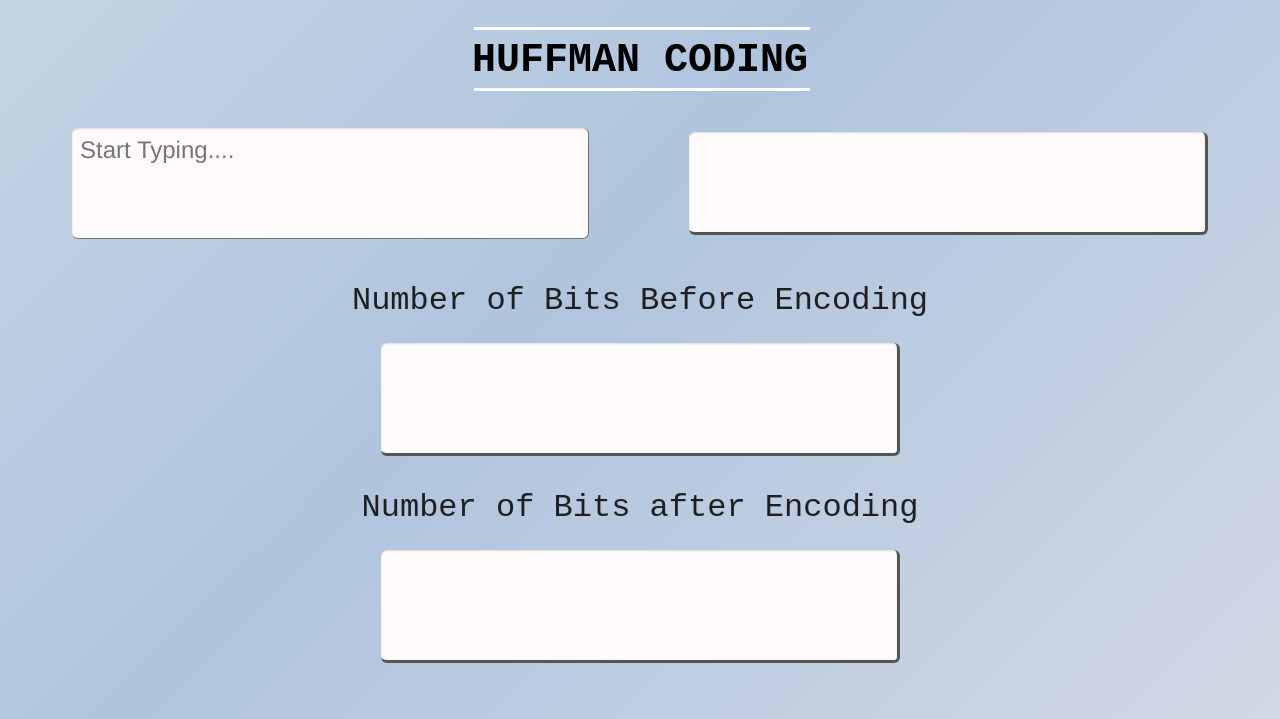
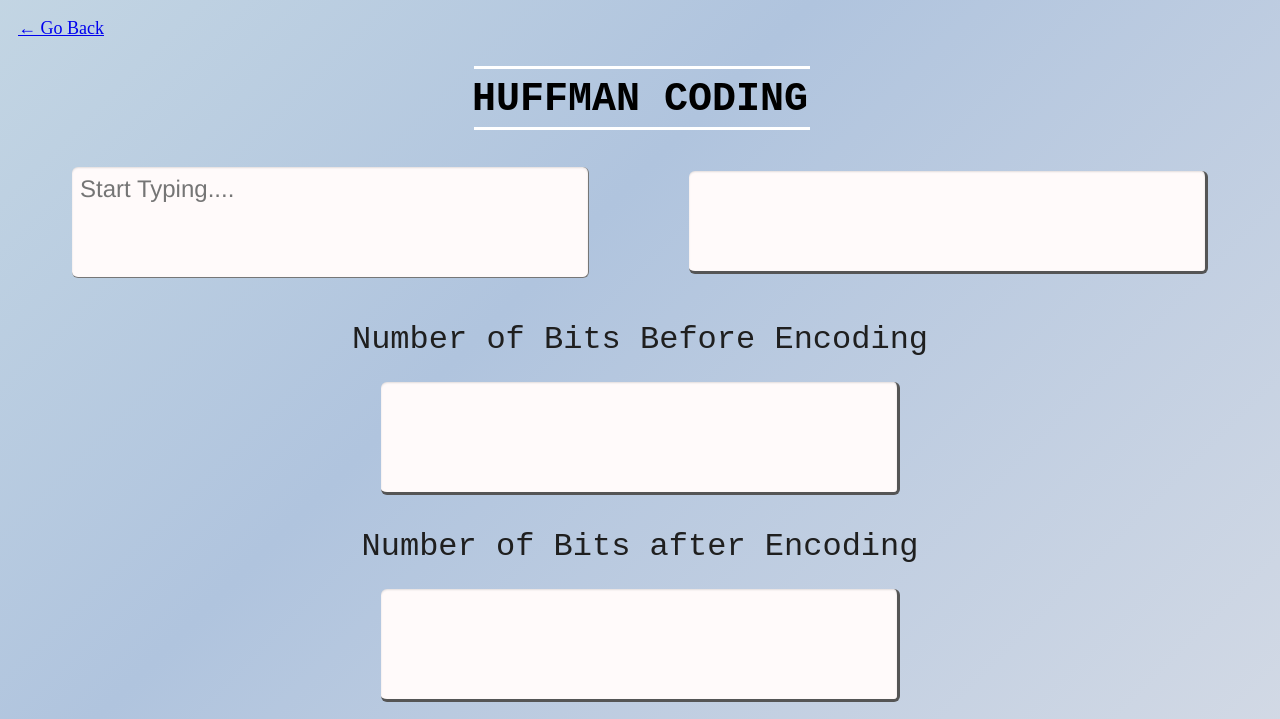
Before and after one commit to G-S-3/Huffman, a website: page index.html in a window 1280 px wide. Shown: the top 719 px of the page. Drawn offline with nearby package versions, Linux system fonts and the light colour scheme.

Commit message:
back button

```diff
--- a/file/test.css
+++ b/file/test.css
@@ -75,12 +75,13 @@ body {
     background-size: cover;
 }
 
-.container{
+.container {
     display: flex;
     justify-content: center;
     align-items: center;
     max-width: 800px;
 }
+
 .drop-container {
     margin-top: 50px;
     width: inherit;
@@ -135,11 +136,11 @@ body {
     background-color: #405cf5;
     border-radius: 6px;
     border-width: 0;
-  box-shadow: rgba(50, 50, 93, .1) 0 0 0 1px inset,rgba(50, 50, 93, .1) 0 2px 5px 0,rgba(0, 0, 0, .07) 0 1px 1px 0;
+    box-shadow: rgba(50, 50, 93, .1) 0 0 0 1px inset, rgba(50, 50, 93, .1) 0 2px 5px 0, rgba(0, 0, 0, .07) 0 1px 1px 0;
     box-sizing: border-box;
     color: #fff;
     cursor: pointer;
-  font-family: -apple-system,system-ui,"Segoe UI",Roboto,"Helvetica Neue",Ubuntu,sans-serif;
+    font-family: -apple-system, system-ui, "Segoe UI", Roboto, "Helvetica Neue", Ubuntu, sans-serif;
     font-size: 100%;
     height: 44px;
     line-height: 1.15;
@@ -151,7 +152,7 @@ body {
     text-align: center;
     text-transform: none;
     transform: translateZ(0);
-  transition: all .2s,box-shadow .08s ease-in;
+    transition: all .2s, box-shadow .08s ease-in;
     user-select: none;
     -webkit-user-select: none;
     touch-action: manipulation;
@@ -165,3 +166,10 @@ body {
 .btn:focus {
     box-shadow: rgba(50, 50, 93, .1) 0 0 0 1px inset, rgba(50, 50, 93, .2) 0 6px 15px 0, rgba(0, 0, 0, .1) 0 2px 2px 0, rgba(50, 151, 211, .3) 0 0 0 4px;
 }
+
+.bck-btn {
+    padding-top: 10px;
+    padding-left: 10px;
+    font-size: large;
+
+}
--- a/index.html
+++ b/index.html
@@ -11,6 +11,11 @@
 </head>
 
 <body>
+    <!-- Back Button -->
+    <div class="bck-btn">
+        <a onclick="history.back(-1)" href="#">&larr; Go Back</a>
+    </div>
+    <!-- Back Button -->
     <!-- Title -->
     <div class="myDiv">
         <h1 class="ml1">
@@ -54,15 +59,16 @@
     </div>
 
     <div class="last_result">
-        Compression ratio after Encoding is<div class="no2" id="nam_result"><div/>
-    </div>
+        Compression ratio after Encoding is<div class="no2" id="nam_result">
+            <div />
+        </div>
 
-    <a href="./file/test.html">file test</a>
+        <!-- <a href="./file/test.html">file test</a> -->
 
-    <script src="./js/index.js"></script>
-    <script src="./js/huffman.js"></script>
-    <script src="./js/draw.js"></script>
-    <script src="./js/d3js.js"></script>
+        <script src="./js/index.js"></script>
+        <script src="./js/huffman.js"></script>
+        <script src="./js/draw.js"></script>
+        <script src="./js/d3js.js"></script>
 </body>
 
 </html>
--- a/style.css
+++ b/style.css
@@ -454,3 +454,11 @@ svg {
         top: 120%;
     }
 }
+
+
+.bck-btn {
+    padding-top: 10px;
+    padding-left: 10px;
+    font-size: large;
+
+}
```
Also changed, not shown: file/test.html (+13 -5 lines), src/index.html (+3 -3 lines), dist/output.css. Lines whose indentation alone changed are shown as unchanged.
